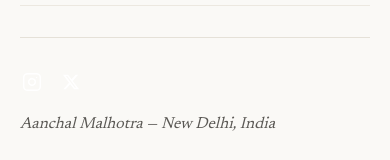
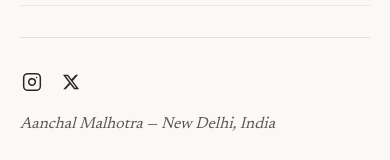
Before and after one commit to chethangi2024/aanchalmalhotra, a Next.js app: page / in a window 390 px wide. Both pictures are taken after a click on the button "Open menu". Shown: the part 657-817 px from the top of the page. Built offline with nearby package versions, Linux system fonts and the light colour scheme.

Commit message:
Update mobile navigation social icons color to #2B2723

```diff
--- a/src/components/layout/Header.tsx
+++ b/src/components/layout/Header.tsx
@@ -341,30 +341,30 @@ export default function Header() {
 
           {/* Mobile Footer Colophon inside Drawer */}
           <div className="pt-8 mt-6 border-t border-[var(--color-border)] flex flex-col gap-4 text-[var(--text-xs)] font-[family-name:var(--font-sans-nav)] text-[var(--color-text-muted)]">
-            <div className="flex items-center gap-4 text-[#FFFFFF]" style={{ color: "#FFFFFF" }}>
+            <div className="flex items-center gap-4 text-[#2B2723]" style={{ color: "#2B2723" }}>
               {/* Instagram */}
               <a
                 href="https://www.instagram.com/aanch_m/"
                 target="_blank"
                 rel="noopener noreferrer"
-                className="p-0.5 rounded-xs focus-visible:outline-none focus-visible:ring-1 focus-visible:ring-[#FFFFFF] hover:opacity-80 transition-opacity duration-200"
-                style={{ color: "#FFFFFF" }}
+                className="p-0.5 rounded-xs focus-visible:outline-none focus-visible:ring-1 focus-visible:ring-[#2B2723] hover:opacity-80 transition-opacity duration-200"
+                style={{ color: "#2B2723" }}
                 aria-label="Instagram"
               >
                 <svg
                   className="w-5 h-5"
                   viewBox="0 0 24 24"
                   fill="none"
-                  stroke="#FFFFFF"
+                  stroke="#2B2723"
                   strokeWidth="1.8"
                   strokeLinecap="round"
                   strokeLinejoin="round"
-                  style={{ color: "#FFFFFF", stroke: "#FFFFFF", fill: "none" }}
+                  style={{ color: "#2B2723", stroke: "#2B2723", fill: "none" }}
                   aria-hidden="true"
                 >
-                  <rect x="2" y="2" width="20" height="20" rx="5" ry="5" fill="none" stroke="#FFFFFF" />
-                  <path d="M16 11.37A4 4 0 1 1 12.63 8 4 4 0 0 1 16 11.37z" fill="none" stroke="#FFFFFF" />
-                  <line x1="17.5" y1="6.5" x2="17.51" y2="6.5" stroke="#FFFFFF" />
+                  <rect x="2" y="2" width="20" height="20" rx="5" ry="5" fill="none" stroke="#2B2723" />
+                  <path d="M16 11.37A4 4 0 1 1 12.63 8 4 4 0 0 1 16 11.37z" fill="none" stroke="#2B2723" />
+                  <line x1="17.5" y1="6.5" x2="17.51" y2="6.5" stroke="#2B2723" />
                 </svg>
               </a>
 
@@ -373,15 +373,15 @@ export default function Header() {
                 href="https://x.com/aanchalmalhotra"
                 target="_blank"
                 rel="noopener noreferrer"
-                className="p-0.5 rounded-xs focus-visible:outline-none focus-visible:ring-1 focus-visible:ring-[#FFFFFF] hover:opacity-80 transition-opacity duration-200"
-                style={{ color: "#FFFFFF" }}
+                className="p-0.5 rounded-xs focus-visible:outline-none focus-visible:ring-1 focus-visible:ring-[#2B2723] hover:opacity-80 transition-opacity duration-200"
+                style={{ color: "#2B2723" }}
                 aria-label="X (formerly Twitter)"
               >
                 <svg
                   className="w-4.5 h-4.5"
                   viewBox="0 0 24 24"
-                  fill="#FFFFFF"
-                  style={{ color: "#FFFFFF", fill: "#FFFFFF" }}
+                  fill="#2B2723"
+                  style={{ color: "#2B2723", fill: "#2B2723" }}
                   aria-hidden="true"
                 >
                   <path d="M18.244 2.25h3.308l-7.227 8.26 8.502 11.24H16.17l-5.214-6.817L4.99 21.75H1.68l7.73-8.835L1.254 2.25H8.08l4.713 6.231zm-1.161 17.52h1.833L7.084 4.126H5.117z" />
```
